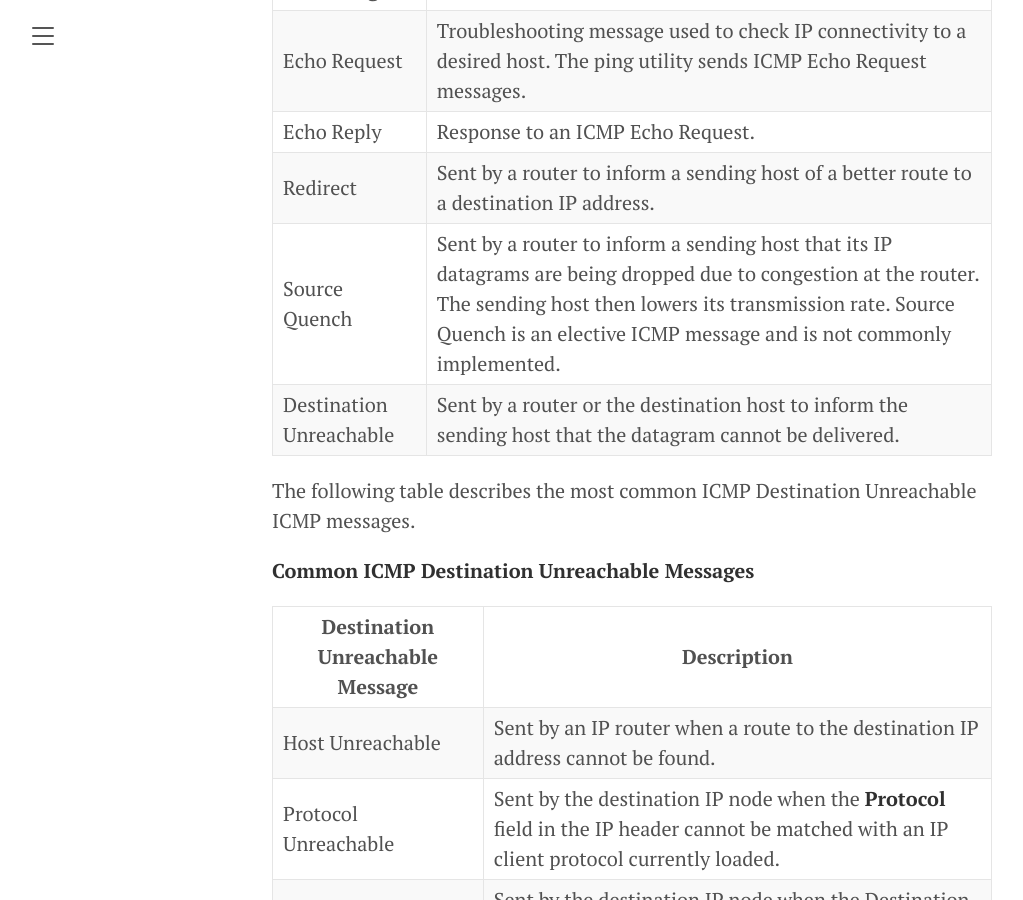
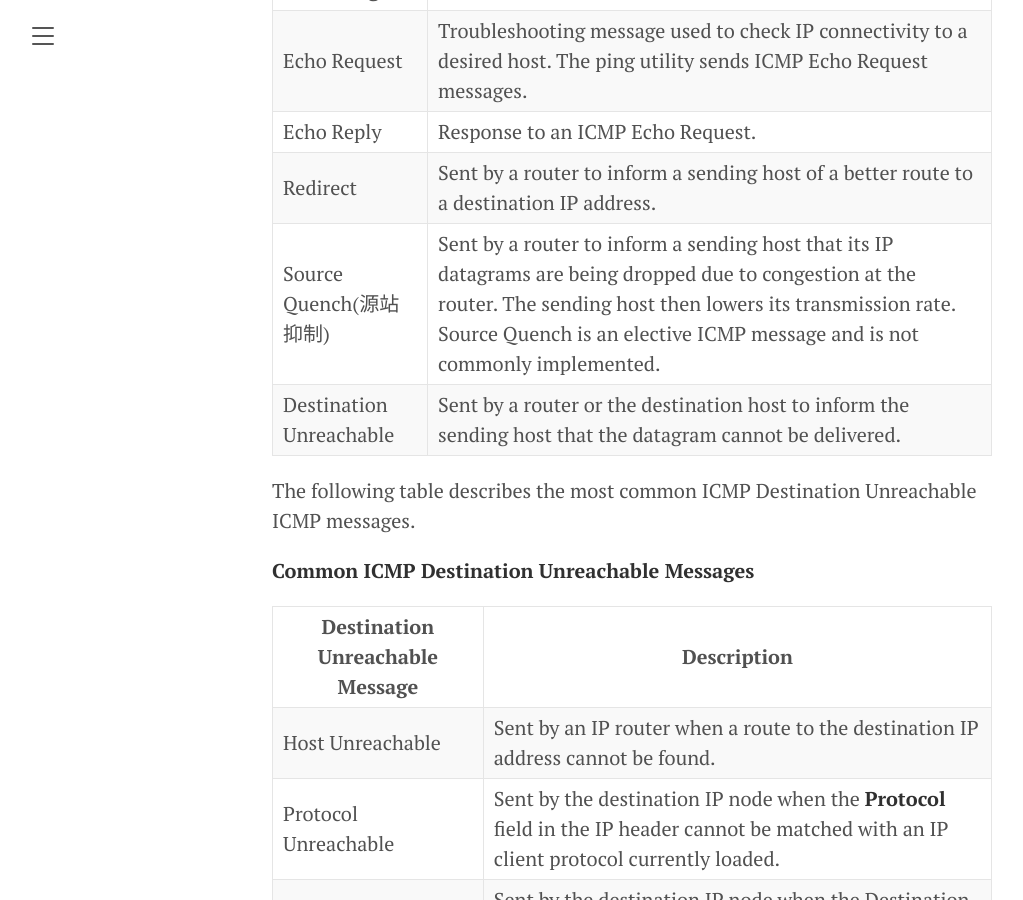
Before and after one commit to IcingTomato/icing.fun, a Jekyll site: the page built from _posts/2024-01-11-how_tcp_ip_work.markdown, in a window 1280 px wide and 900 px high, scrolled down 7274 px. Shown: the whole window, without its empty margins (8-1031 px from the left). Built offline with Jekyll 4.4.1, drawn with Linux system fonts in a browser that asks for light colours.

Commit message:
Change: Change 2024.01.11

```diff
--- a/_posts/2024-01-11-how_tcp_ip_work.markdown
+++ b/_posts/2024-01-11-how_tcp_ip_work.markdown
@@ -161,7 +161,7 @@ Internet Control Message Protocol (ICMP) provides troubleshooting facilities and
 | Echo Request            | Troubleshooting message used to check IP connectivity to a desired host. The ping utility sends ICMP Echo Request messages. |
 | Echo Reply              | Response to an ICMP Echo Request.                            |
 | Redirect                | Sent by a router to inform a sending host of a better route to a destination IP address. |
-| Source Quench           | Sent by a router to inform a sending host that its IP datagrams are being dropped due to congestion at the router. The sending host then lowers its transmission rate. Source Quench is an elective ICMP message and is not commonly implemented. |
+| Source Quench(源站抑制)           | Sent by a router to inform a sending host that its IP datagrams are being dropped due to congestion at the router. The sending host then lowers its transmission rate. Source Quench is an elective ICMP message and is not commonly implemented. |
 | Destination Unreachable | Sent by a router or the destination host to inform the sending host that the datagram cannot be delivered. |
 
 
```
